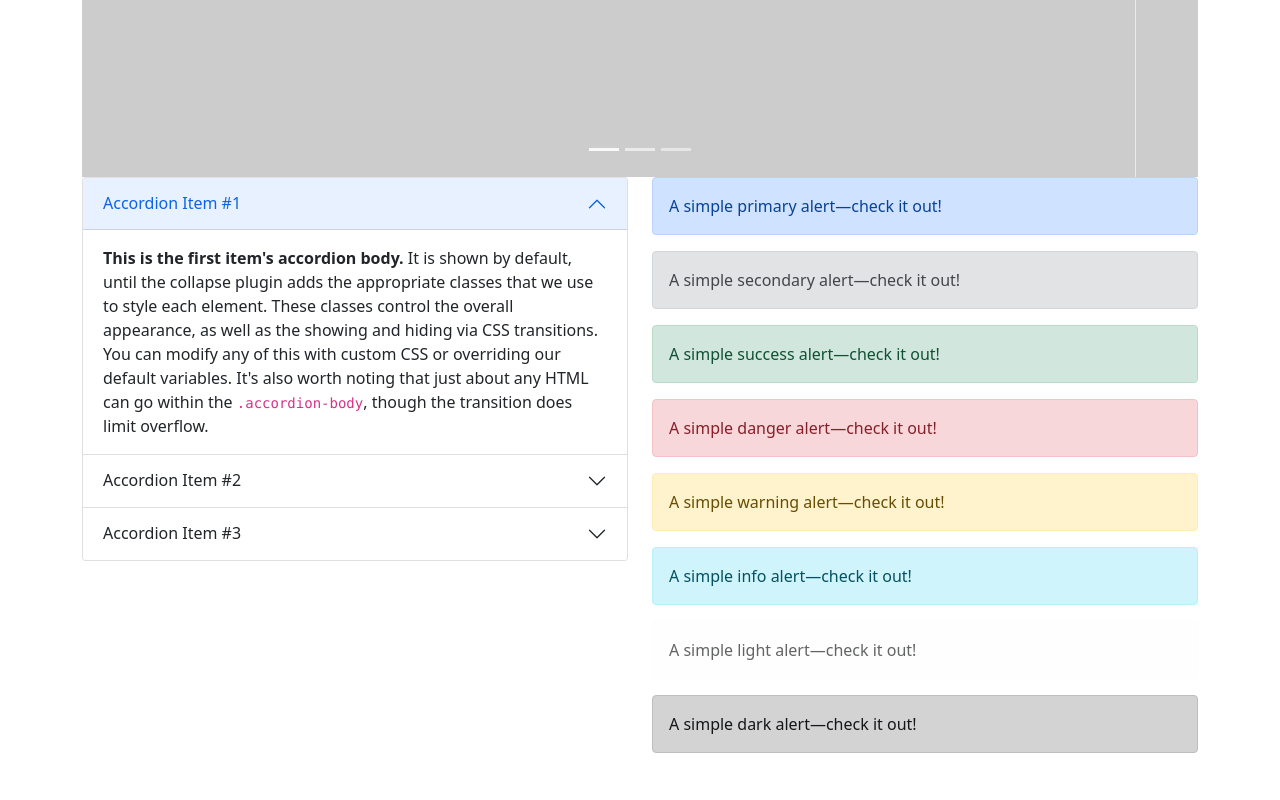
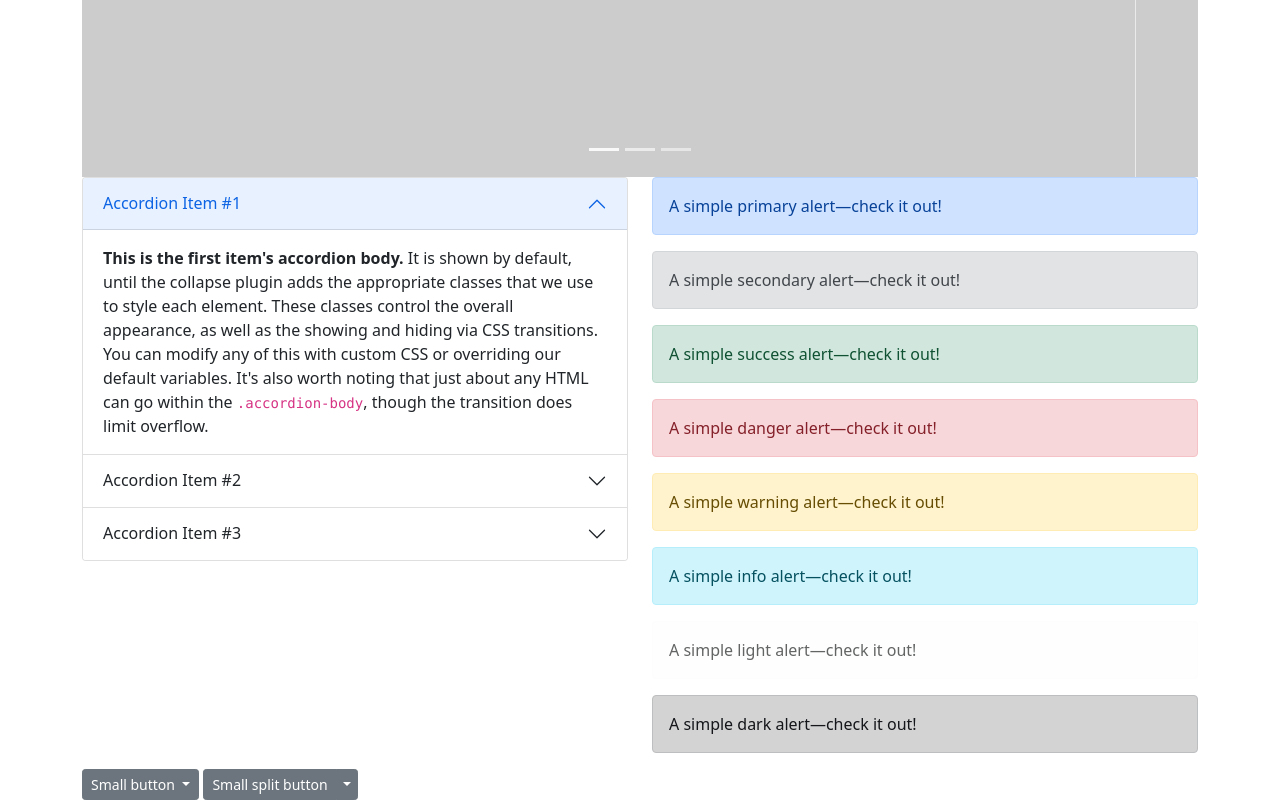
Before and after one commit to mikhacavin/belajargit, a plain HTML site: page index.html in a window 1280 px wide. Shown: the part 443-1243 px from the top of the page. Before the commit the page ends 1212 px from the top, so only its background shows below. Drawn offline with nearby package versions, Linux system fonts and the light colour scheme; placeholder pictures from the web are drawn by us.

Commit message:
nambah button

```diff
--- a/index.html
+++ b/index.html
@@ -173,6 +173,28 @@
               </div>
         </div>
 
+        <div class="col-6">
+          <div class="btn-group">
+            <button class="btn btn-secondary btn-sm dropdown-toggle" type="button" data-bs-toggle="dropdown" aria-expanded="false">
+              Small button
+            </button>
+            <ul class="dropdown-menu">
+              ...
+            </ul>
+          </div>
+          <div class="btn-group">
+            <button class="btn btn-secondary btn-sm" type="button">
+              Small split button
+            </button>
+            <button type="button" class="btn btn-sm btn-secondary dropdown-toggle dropdown-toggle-split" data-bs-toggle="dropdown" aria-expanded="false">
+              <span class="visually-hidden">Toggle Dropdown</span>
+            </button>
+            <ul class="dropdown-menu">
+              ...
+            </ul>
+          </div>
+        </div>
+
       </div>
     </div>
 
```
